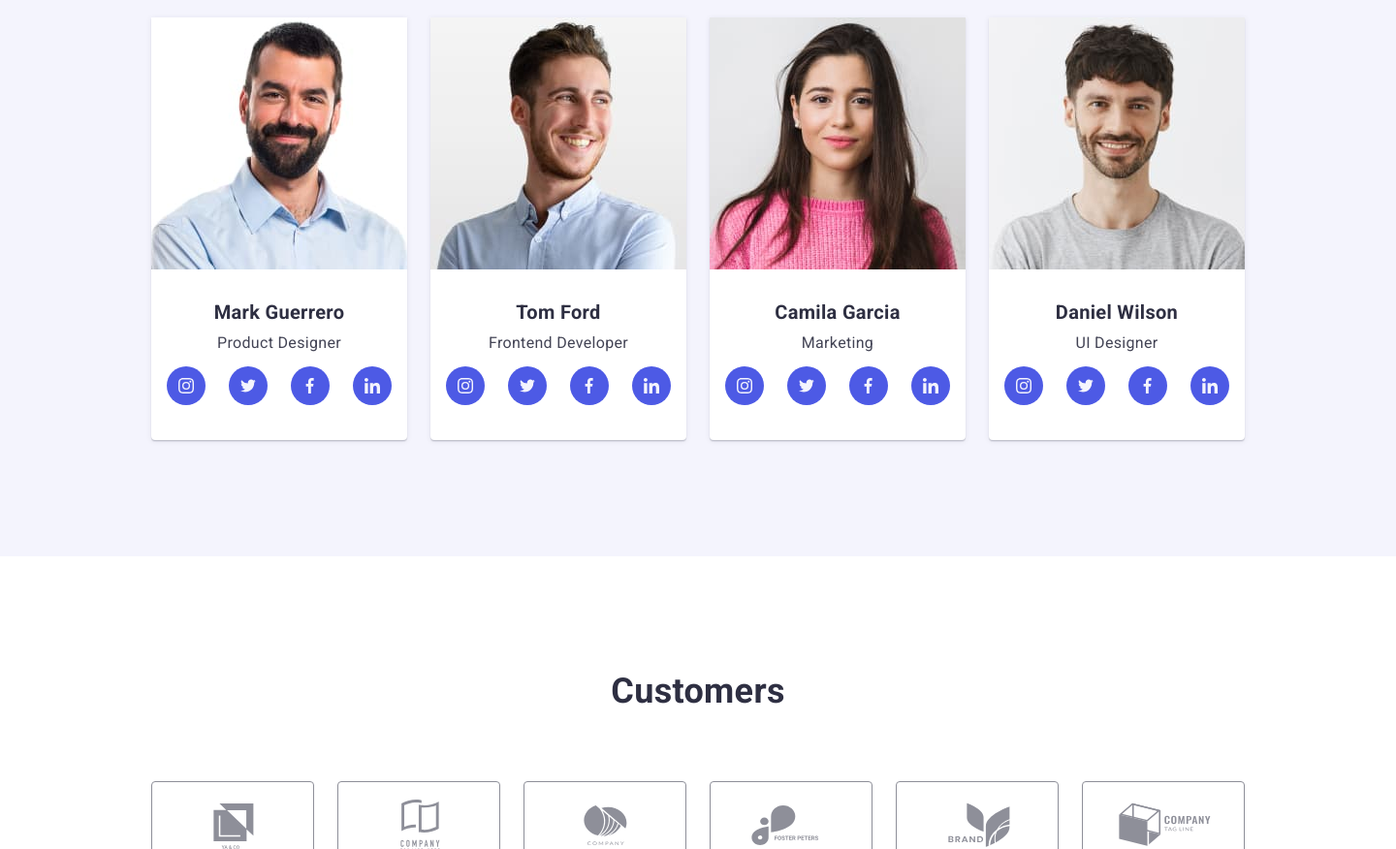
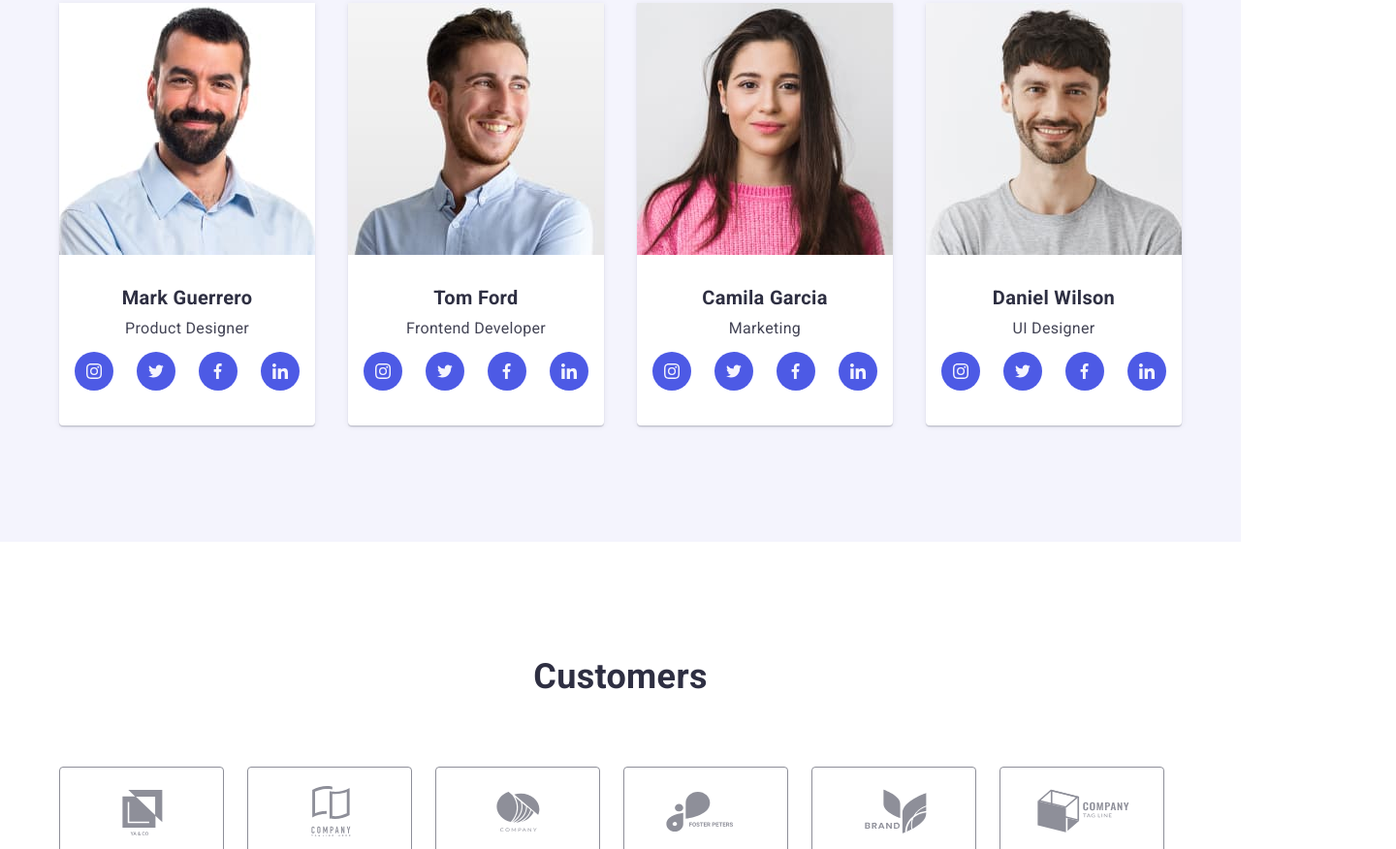
Before and after one commit to Andrii-Pershko/goit-markup-hw-04, a plain HTML site: page index.html in a window 1280 px wide. Shown: the part 1924-2800 px from the top of the page at 97% size, 1440 px wide, since content can reach past the window. Drawn offline with nearby package versions, Linux system fonts and the light colour scheme.

Commit message:
Правки

```diff
--- a/css/styles.css
+++ b/css/styles.css
@@ -1,14 +1,7 @@
-html {
-  box-sizing: border-box;
-  width: 1440px;
-  margin-left: auto;
-  margin-right: auto;
-  background-color: #e5e5e5;
-}
-
 *,
 *::before,
 *::after {
+  box-sizing: border-box;
   box-sizing: inherit;
 }
 
@@ -182,6 +175,8 @@ nav {
 
 .hero {
   color: var(--bacground-color-text);
+  margin: 0 auto;
+  max-width: 1600px;
   background-color: var(--color-title-background);
   background-image: linear-gradient(to right, #2e2f42b3, #2e2f42b3),
     url(../images/people-office.jpg);
@@ -216,13 +211,13 @@ nav {
 /* Section after hero */
 
 .icon-hero {
+  display: flex;
+  justify-content: center;
+  align-items: center;
+  width: 264px;
+  height: 112px;
   border-radius: 4px;
-  padding-left: 100px;
   background-color: #f4f4fd;
-  padding-right: 100px;
-  padding-top: 24px;
-  padding-bottom: 24px;
-  margin-bottom: 8px;
 }
 
 .ico {
@@ -407,6 +402,8 @@ nav {
 .button:focus {
   color: var(--alternative-color);
   background-color: var(--color-studio);
+  box-shadow: 0px 3px 1px rgba(0, 0, 0, 0.1), 0px 2px 1px rgba(0, 0, 0, 0.08),
+    0px 2px 2px rgba(0, 0, 0, 0.12);
 }
 
 .footer-data {
@@ -429,8 +426,6 @@ nav {
 .filter-item {
   margin-right: 20px;
   border-radius: 4px;
-  box-shadow: 0px 1px 6px rgba(46, 47, 66, 0.08),
-    0px 1px 1px rgba(46, 47, 66, 0.16), 0px 2px 1px rgba(46, 47, 66, 0.08);
 }
 
 .filter-item:hover,
@@ -483,7 +478,7 @@ nav {
 }
 
 .person-data {
-  margin-top: 32px;
+  padding: 32px 16px 36px;
 }
 
 .item-works > a > img {
@@ -494,7 +489,7 @@ nav {
   padding-left: 16px;
   padding-top: 32px;
   padding-bottom: 32px;
-  border-bottom: 0.5px solid #F4F4FD;
+  border-bottom: 0.5px solid #f4f4fd;
 }
 
 .filter-menu {
@@ -523,12 +518,6 @@ nav {
   margin-right: 24px;
 }
 
-.activ {
-  margin-bottom: 36px;
-  padding-left: 16px;
-  padding-right: 16px;
-}
-
 /* Customers */
 
 .list-customers {
@@ -548,8 +537,8 @@ nav {
 }
 
 .partner > a {
-  width: 100%;
-  height: 100%;
+  width: 168px;
+  height: 88px;
   display: flex;
   justify-content: center;
   align-items: center;
--- a/index.html
+++ b/index.html
@@ -331,42 +331,42 @@
           <div>
             <ul class="list list-customers">
               <li class="partner">
-                <a href="">
+                <a href="" class="a-partner">
                   <svg class="svg-partner" width="104" height="56">
                     <use href="./images/icons.svg#icon-ya-so"></use>
                   </svg>
                 </a>
               </li>
               <li class="partner">
-                <a href="">
+                <a href="" class="a-partner">
                   <svg class="svg-partner" width="104" height="56">
                     <use href="./images/icons.svg#icon-tagline"></use>
                   </svg>
                 </a>
               </li>
               <li class="partner">
-                <a href="">
+                <a href="" class="a-partner">
                   <svg class="svg-partner" width="104" height="56">
                     <use href="./images/icons.svg#icon-thirh-company"></use>
                   </svg>
                 </a>
               </li>
               <li class="partner">
-                <a href="">
+                <a href="" class="a-partner">
                   <svg class="svg-partner" width="104" height="56">
                     <use href="./images/icons.svg#icon-foster-peter"></use>
                   </svg>
                 </a>
               </li>
               <li class="partner">
-                <a href="">
+                <a href="" class="a-partner">
                   <svg class="svg-partner" width="104" height="56">
                     <use href="./images/icons.svg#icon-leaf-logo"></use>
                   </svg>
                 </a>
               </li>
               <li class="partner">
-                <a href="">
+                <a href="" class="a-partner">
                   <svg class="svg-partner" width="104" height="56">
                     <use href="./images/icons.svg#icon-last-company"></use>
                   </svg>
```
